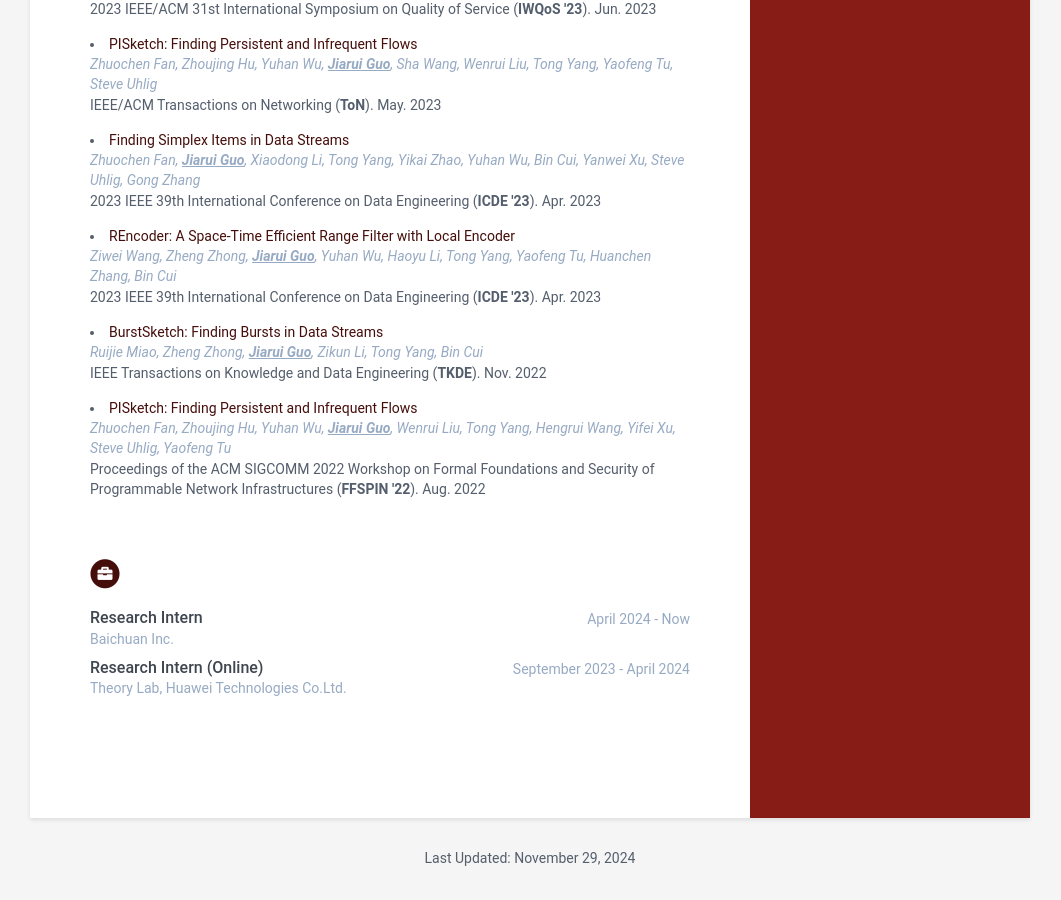
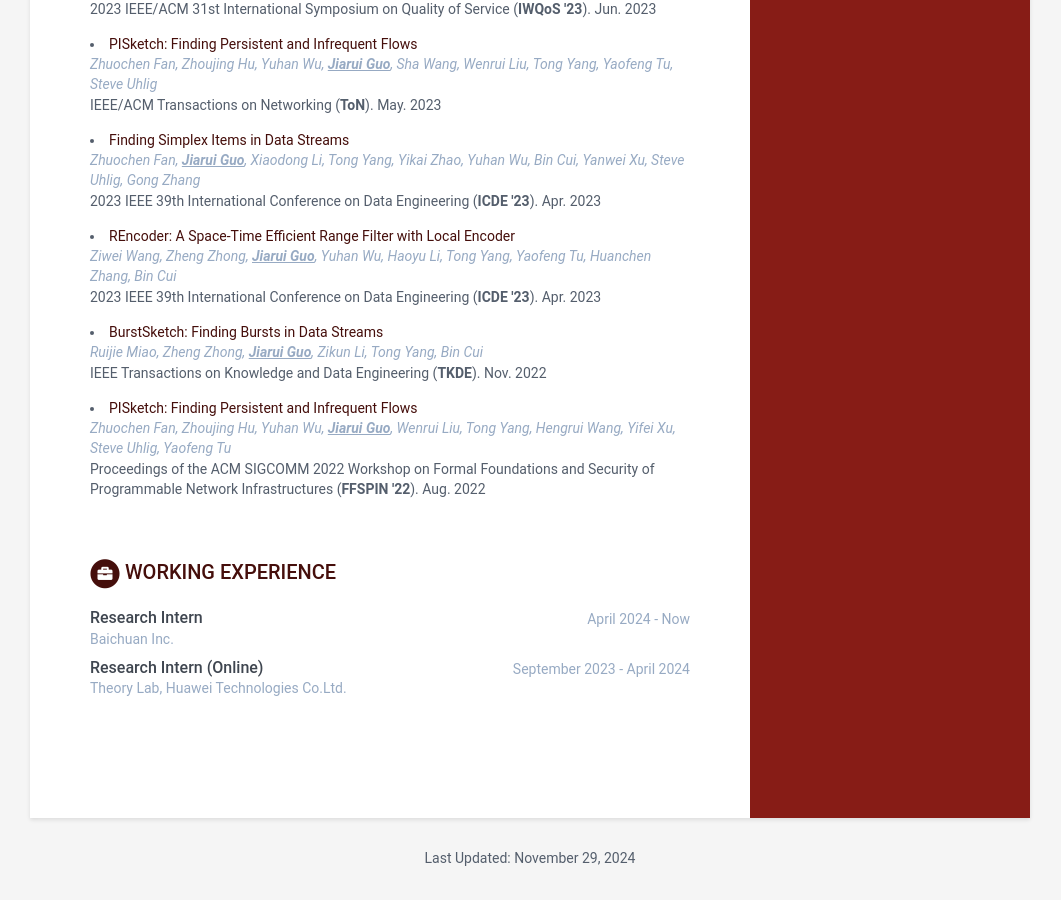
Before and after one commit to ntguojiarui/ntguojiarui.github.io, a Jekyll site: the page built from index.html, in a window 1280 px wide and 900 px high, scrolled down 930 px. Shown: the whole window, without its empty margins (110-1171 px from the left). Built offline with Jekyll 4.4.1, drawn with Linux system fonts in a browser that asks for light colours.

Commit message:
add working experience

```diff
--- a/_includes/experiences.html
+++ b/_includes/experiences.html
@@ -20,7 +20,7 @@
         <i class="fas fa-circle fa-stack-2x"></i>
         <i class="fas fa-briefcase fa-stack-1x fa-inverse"></i>
       </span>
-      {{ experiences.title }}
+      Working Experience
     </h2>
 
     {% for experience in experiences %}
```
